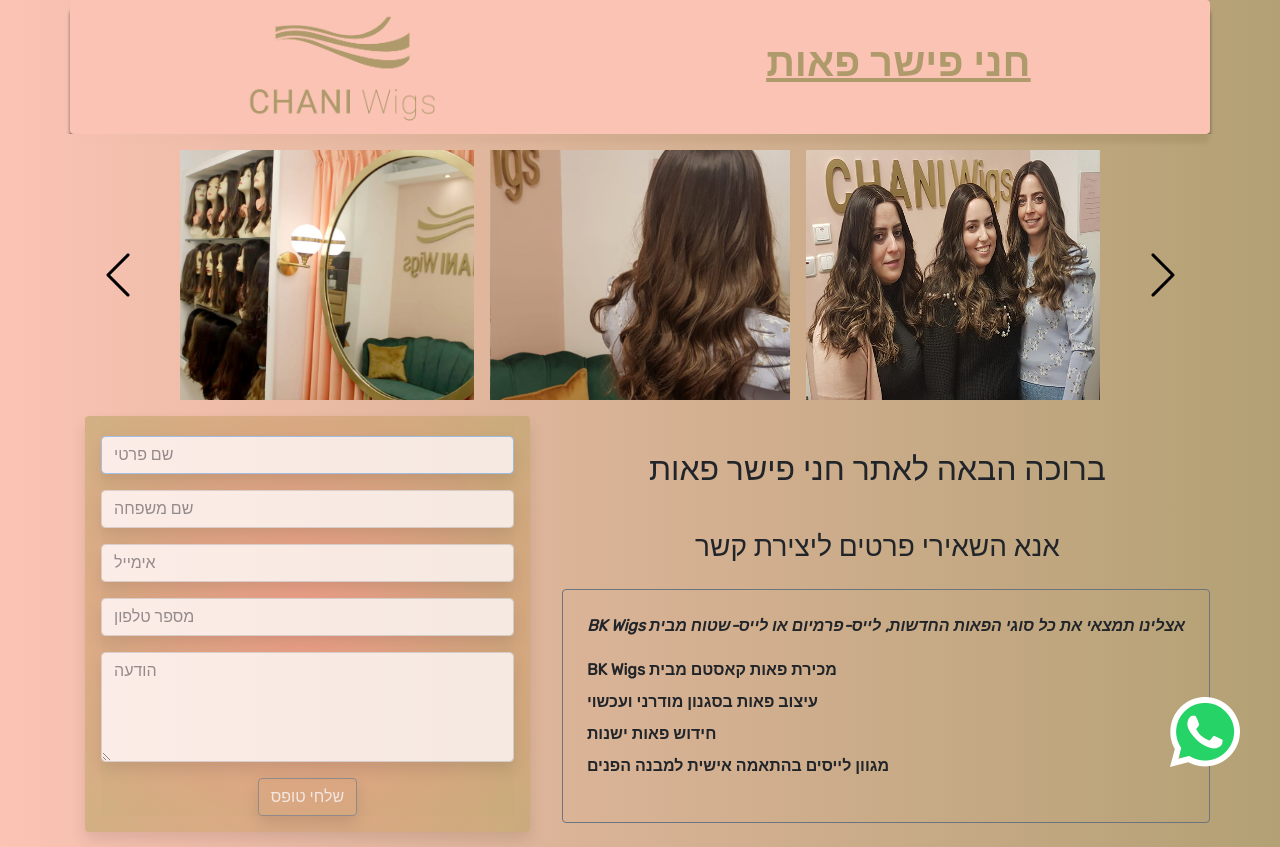
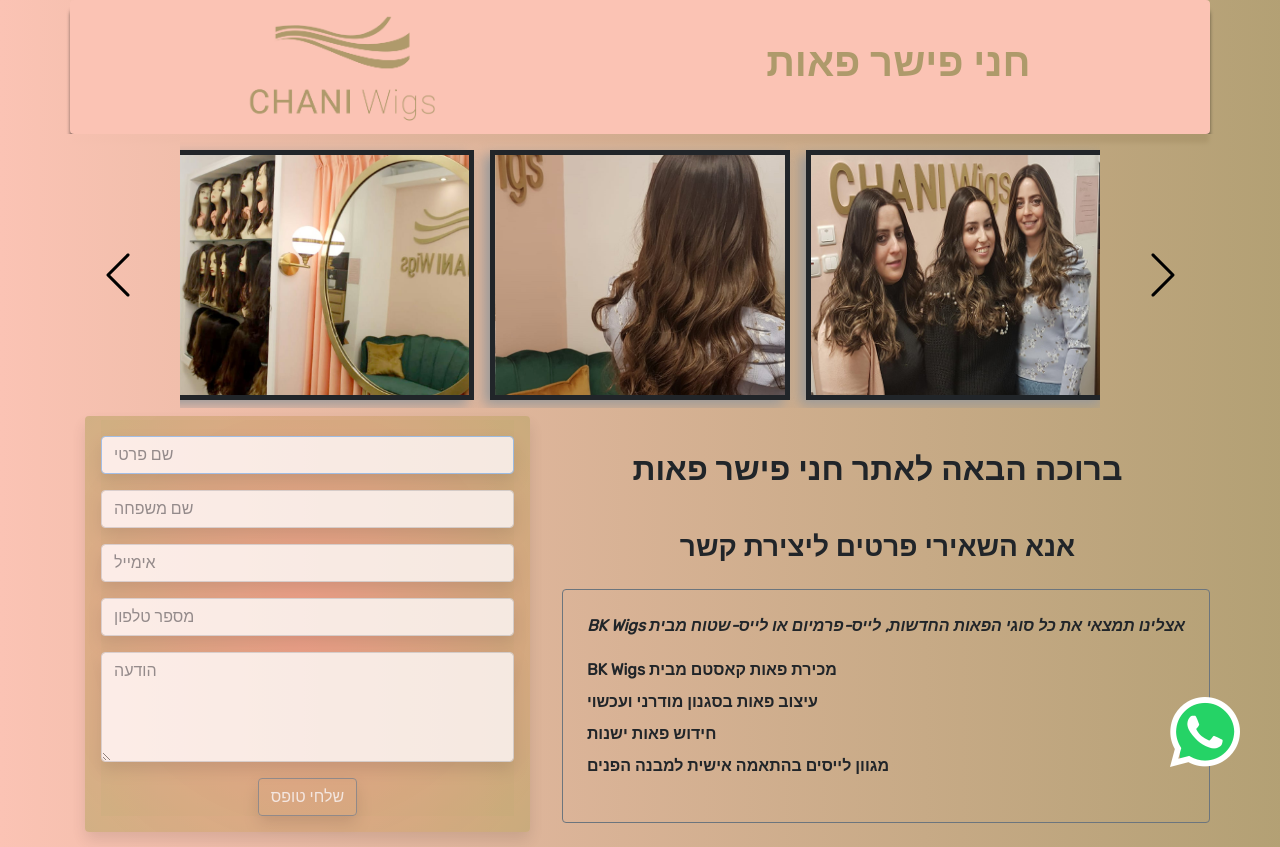
Before and after one commit to shmulickrot/haniwigs, a Rails app: page / in a window 1280 px wide. Shown: the top 847 px of the page. Run offline with Rails 7, Linux system fonts and the light colour scheme; style sheets or scripts are compiled from the project's sources; some libraries are stand-ins or nearby versions.

Commit message:
minor style fixes

```diff
--- a/app/assets/stylesheets/main_page.scss
+++ b/app/assets/stylesheets/main_page.scss
@@ -121,8 +121,9 @@
     height: 250px;
     background-size: cover;
     background-position: center center;
+    box-shadow: -6px 5px 12px 0px #999;
+    border: 5px solid;
   }
-
   img {
 
   }
--- a/app/views/layouts/application.html.erb
+++ b/app/views/layouts/application.html.erb
@@ -17,8 +17,8 @@
 <div class="container-fluid" style="min-height: 80px">
   <div class="container bg-site rounded border-bottom-dark">
     <nav class="navbar navbar-expand-md p-0 text-gold static-top rounded mr-1">
-      <h1 class="font-weight-bold text-center text-strong mx-auto"><u>חני פישר פאות</u></h1>
-      <a class="navbar-brand ml-5 mx-sm-auto" href="#">
+      <h1 class="font-weight-bold text-center text-strong mx-auto">חני פישר פאות</h1>
+      <a class="navbar-brand  mx-auto" href="#">
         <%= image_tag 'Document-page-001.jpg', size: '200x75', alt: 'hani_new_logo', class: 'img-fluid img-media' %>
       </a>
     </nav>
--- a/app/views/main_page/index.html.erb
+++ b/app/views/main_page/index.html.erb
@@ -6,8 +6,8 @@
       <div class="col-md-7 col-sm-10 mx-auto">
         <div class="row h-100 align-items-center pb-4">
           <div class="heading w-100 text-center justify-content-center mx-auto mb-3">
-            <h2>ברוכה הבאה לאתר חני פישר פאות</h2>
-            <h3>אנא השאירי פרטים ליצירת קשר</h3>
+            <h2><strong>ברוכה הבאה לאתר חני פישר פאות</strong></h2>
+            <h3><strong>אנא השאירי פרטים ליצירת קשר</strong></h3>
           </div>
           <div class="border border-secondary rounded p-4 line">
             <p class=""><em><strong>אצלינו תמצאי את כל סוגי הפאות החדשות, לייס-פרמיום או לייס-שטוח מבית BK Wigs</strong></em></p>
```
